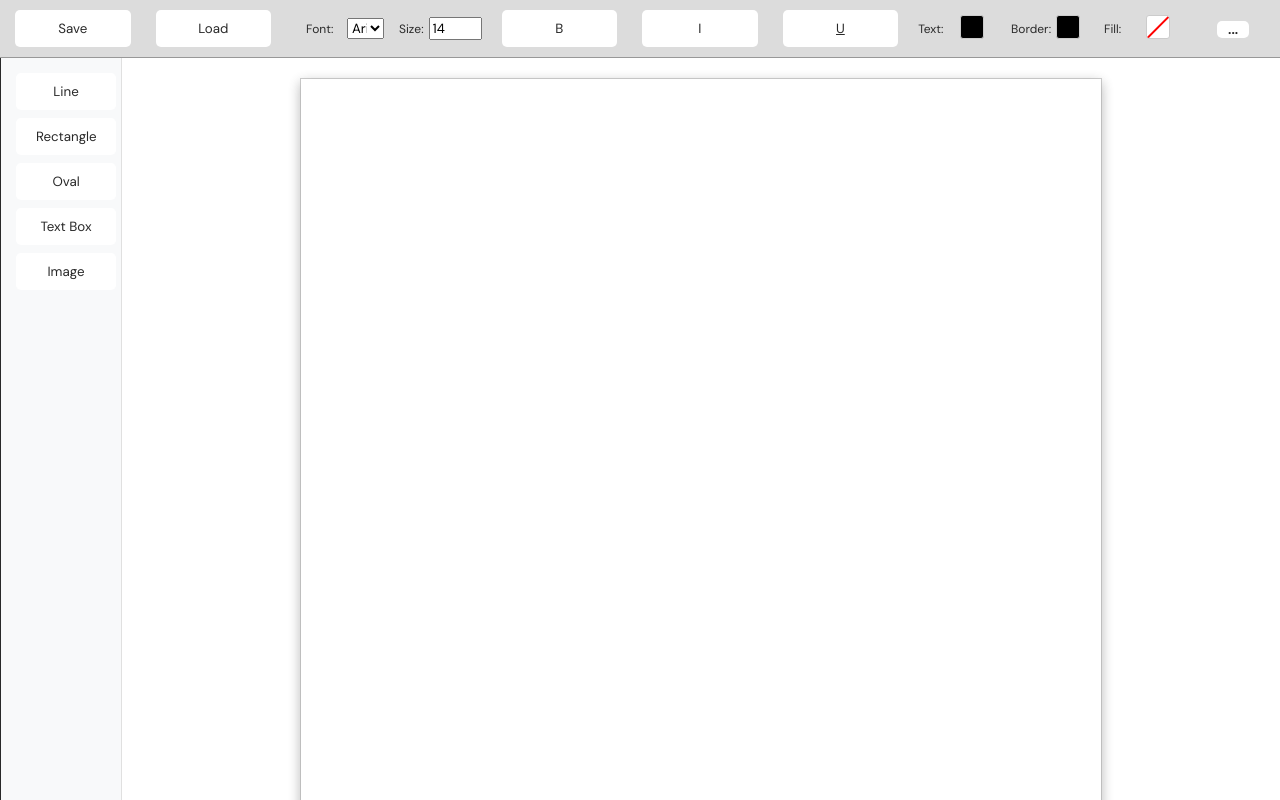
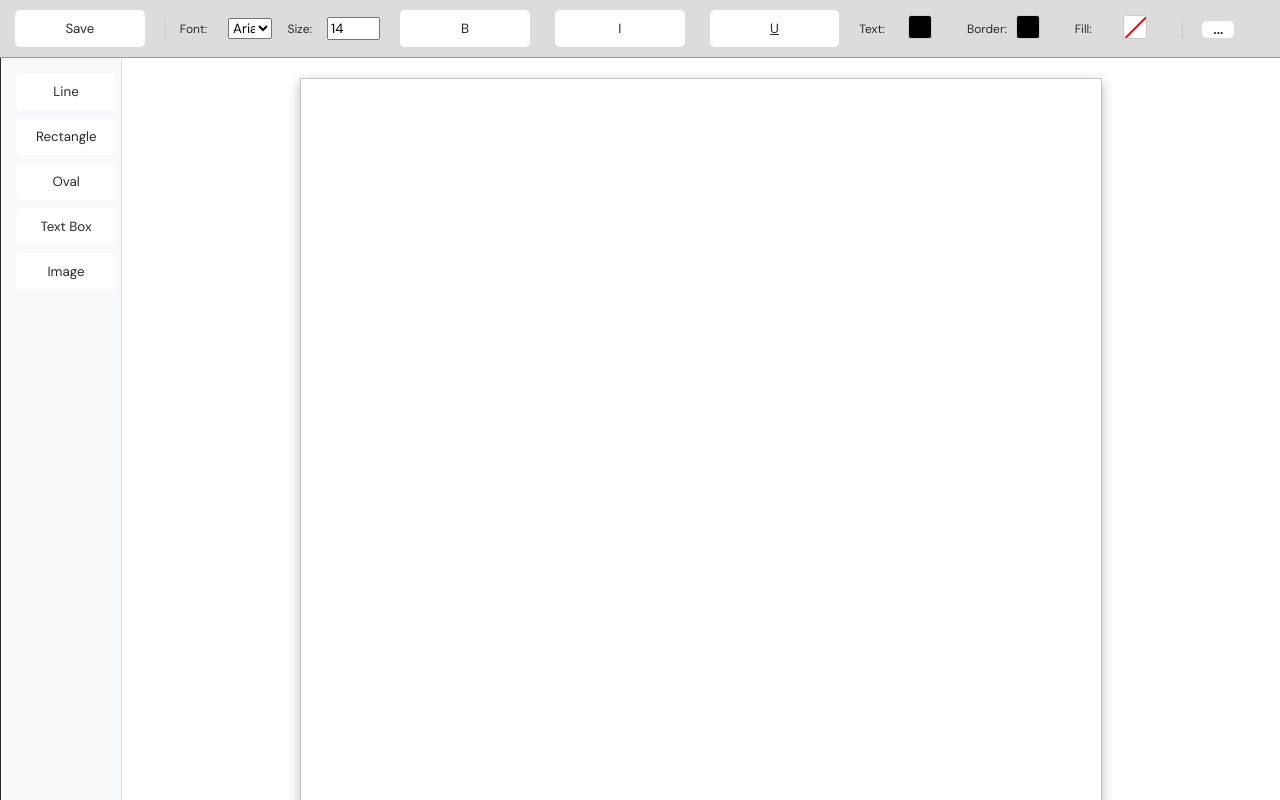
Before and after one commit to KennethWang1/PDF-Editor, a React (Create React App) app in the folder Editor/: page / in a window 1280 px wide. Built offline with nearby package versions, Linux system fonts and the light colour scheme.

Commit message:
removed load button

```diff
--- a/Editor/src/pages/components/pdf.js
+++ b/Editor/src/pages/components/pdf.js
@@ -1026,12 +1026,6 @@ function RenderPDFEditor() {
     redrawScene(true);
   };
 
-  const handleLoadClick = () => {
-    if (fileInputRef.current) {
-      fileInputRef.current.click();
-    }
-  };
-
   const handleFileChange = (event) => {
     const fileObj = event.target.files && event.target.files[0];
     if (!fileObj) return;
@@ -1271,7 +1265,6 @@ function RenderPDFEditor() {
       <input type="file" ref={fileInputRef} onChange={handleFileChange} accept=".json" style={{ display: 'none' }} />
       <header id="toolbar" style={{ position: 'relative', zIndex: 20, display: 'flex', gap: '15px', alignItems: 'center', justifyContent: 'center' }}>
         <button className="toolbar-button" onClick={handleSave}>Save</button>
-        <button className="toolbar-button" onClick={handleLoadClick}>Load</button>
         <div style={{ height: '20px', width: '1px', backgroundColor: '#ccc' }} />
         <div style={{ display: 'flex', alignItems: 'center', gap: '5px' }}>
           <label style={{ fontSize: '12px' }}>Font:</label>
```
